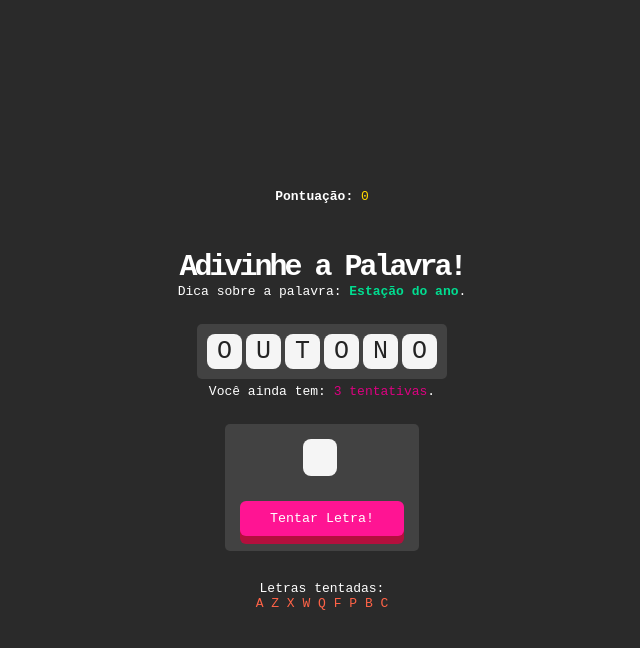
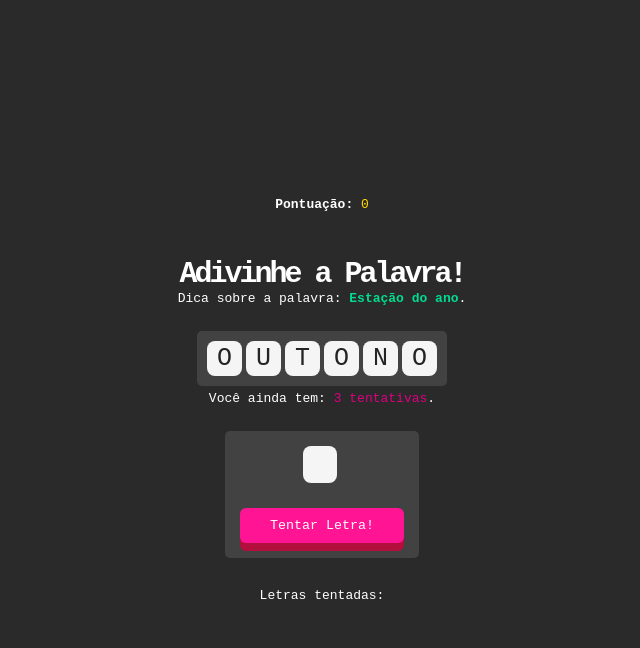
Before and after one commit to mathieuz/secret-word, a React (Vite) app: page / in a window 1280 px wide. Both pictures are taken after a click on the button "Começar Jogo!". Shown: the top 648 px of the page, without its empty margins (318-958 px from the left). Built offline with nearby package versions, Linux system fonts and the light colour scheme.

Commit message:
feat: atualizando estado do array de letras tentadas ao dar submit utilizando spread operator para reatribuir o estado (...)

```diff
--- a/src/screens/GameScreen/index.tsx
+++ b/src/screens/GameScreen/index.tsx
@@ -1,5 +1,5 @@
 //Modules
-import React, { useState } from 'react';
+import React, { FormEvent, useState, useEffect } from 'react';
 import styles from './GameScreen.module.css';
 
 //Components
@@ -10,10 +10,30 @@ import LetterInputGuess from '../../components/LetterInputGuess';
 
 //Game Components
 import getRandomWordData from '../../game/logic/getRandomWordData';
+import { ISecretWord } from '../../game/secretWords';
 
 const GameScreen: React.FC = () => {
 
-    const [randomWordData, setRandomWordData] = useState(getRandomWordData());
+    const [randomWordData, setRandomWordData] = useState<ISecretWord>(getRandomWordData());
+    const [userInputValue, setUserInputValue] = useState<string>("");
+    const [triedLetters, setTriedLetters] = useState<string[]>([]);
+
+    function handleLetterInputGuessSubmit(e: FormEvent) {
+        e.preventDefault();
+
+        if (!userInputValue) {
+            return;
+        };
+
+        setTriedLetters((prevTriedLetters) => {
+            if (prevTriedLetters.includes(userInputValue)) {
+                return prevTriedLetters;
+            };
+
+            return [...prevTriedLetters, userInputValue];
+        });
+
+    };
 
     return (
         <div className={styles.container}>
@@ -30,24 +50,18 @@ const GameScreen: React.FC = () => {
             </div>
             <div className={`${styles.column}`}>
                 <CardContainer>
-                    <div className={`${styles.column}`}>
-                        <LetterInputGuess/>
-                    </div>
-                    <Button>Tentar Letra!</Button>
+                    <form onSubmit={(e) => { handleLetterInputGuessSubmit(e); }}>
+                        <div className={`${styles.column}`}>
+                            <LetterInputGuess setUserInputValue={setUserInputValue} name='letterInputGuess'/>
+                        </div>
+                        <Button isSubmit={true}>Tentar Letra!</Button>
+                    </form>
                 </CardContainer>
             </div>
             <div className={styles.column}>
                 <span className={`${styles.text} ${styles.textAlignCenter}`}>Letras tentadas:</span>
                 <div className={`${styles.text} ${styles.triedLettersContainer}`}>
-                    <span>A </span>
-                    <span>Z </span>
-                    <span>X </span>
-                    <span>W </span>
-                    <span>Q </span>
-                    <span>F </span>
-                    <span>P </span>
-                    <span>B </span>
-                    <span>C </span>
+                    {triedLetters.map((triedLetter, index) => <span key={`triedLetter${index}`}>{triedLetter} </span>)}
                 </div>
             </div>
         </div>
```
